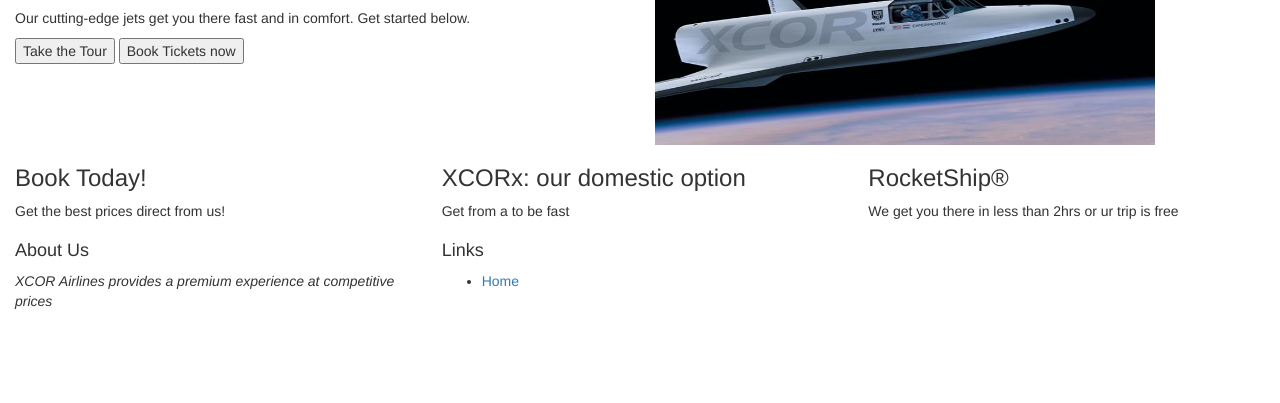
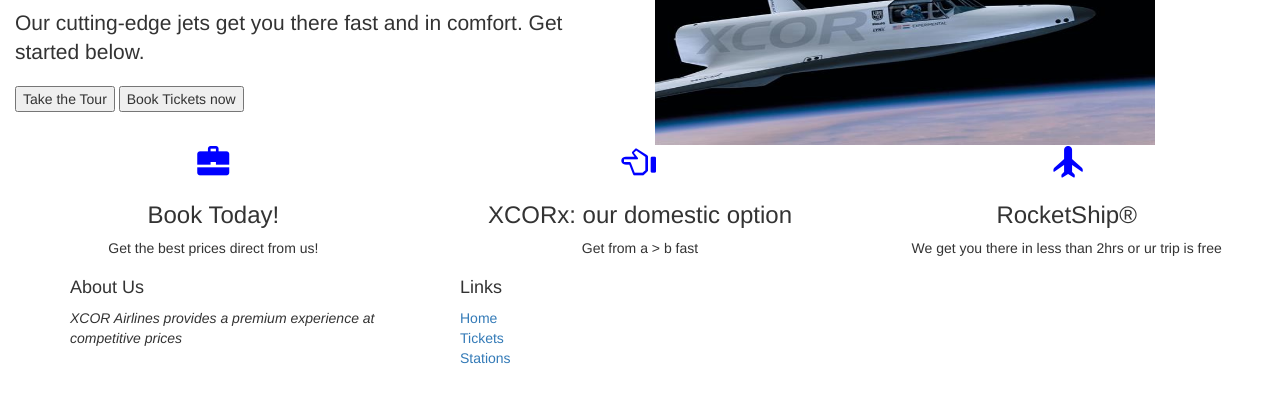
Before and after one commit to eclansky/feplayground, a plain HTML site: page bootstrapIndex.html in a window 1280 px wide. Shown: the part 125-528 px from the top of the page. Drawn offline with nearby package versions, Linux system fonts and the light colour scheme.

Commit message:
add in secondary css file to override bootstrap, and add in glyphyicons

```diff
--- a/bootstrapIndex.html
+++ b/bootstrapIndex.html
@@ -4,7 +4,8 @@
   <head>
     <meta charset="utf-8">
     <title>한국 은행</title>
-    <link href="css/bootstrap.css" rel='stylesheet'>
+    <link rel='stylesheet' href="css/bootstrap.css">
+    <link rel="stylesheet" href="css/secondary.css">
   </head>
   <body>
     <!-- setup the grid formation. we include at least class xs and medium ones at least (phone and laptop) -->
@@ -14,7 +15,7 @@
       </div>
       <div class="row">
         <div class="col-md-6">
-        <h2>Speed. Comfort. Think XCOR</h2><p>Our cutting-edge jets get you there fast and in comfort. Get started below.</p>
+        <h2>Speed. Comfort. Think XCOR</h2><p class='lead'>Our cutting-edge jets get you there fast and in comfort. Get started below.</p>
         <button type="button">Take the Tour</button>
         <button type="button">Book Tickets now</button>
         </div>
@@ -23,16 +24,16 @@
         <img src="web_images/rocket.jpg" alt="Rocket pic" height="200" width="500">
         </div>
       </div>
-      <div class="row">
+      <div class="row features text-center">
         <!--Control how the layout looks on the page on xs and medium devices, using md and xs -->
-        <div class="col-sm-4 col-xs-10 col-xs-offset-1 col-sm-offset-0"><h3>Book Today!</h3><p>Get the best prices direct from us!</p></div>
-        <div class="col-sm-4 col-xs-6"><h3>XCORx: our domestic option</h3><p>Get from a to be fast</p></div>
-        <div class="col-sm-4 col-xs-6"><h3>RocketShip&reg</h3><p>We get you there in less than 2hrs or ur trip is free</p></div>
+        <div class="col-sm-4 col-xs-10 col-xs-offset-1 col-sm-offset-0"><i class='glyphicon glyphicon-briefcase'></i><h3>Book Today!</h3><p>Get the best prices direct from us!</p></div>
+        <div class="col-sm-4 col-xs-6"><i class='glyphicon glyphicon-hand-left'></i><h3>XCORx: our domestic option</h3><p>Get from a > b fast</p></div>
+        <div class="col-sm-4 col-xs-6"><i class='glyphicon glyphicon-plane'></i><h3>RocketShip&reg</h3><p>We get you there in less than 2hrs or ur trip is free</p></div>
       </div>
     </div>
   </div>
     <div class="footer">
-    <div class="container-fluid">
+    <div class="container">
       <div class='row'>
         <div class="col-sm-4 col-xs-6">
         <h4>About Us</h4>
@@ -40,12 +41,13 @@
         </div>
         <div class="col-sm-4 col-xs-offset-1 col-sm-offset-0">
         <h4>Links</h4>
-        <ul>
+        <ul class='list-unstyled'>
           <li><a href="/">Home</a></li>
+          <li><a href="tickets.html">Tickets</a></li>
+          <li><a href="stations.html">Stations</a></li>
         </ul>
         </div>
       </div>
-
       </div>
     </div>
 
--- /dev/null
+++ b/css/secondary.css
@@ -0,0 +1,7 @@
+.features .glyphicon {
+
+font-size: 32px;
+color: blue;
+
+
+}
```
